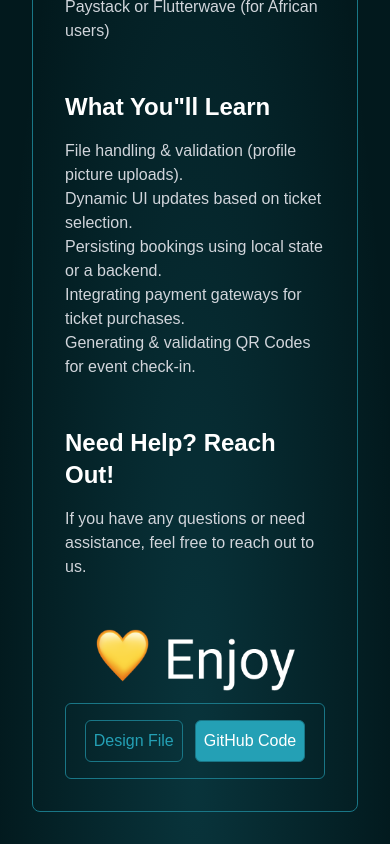
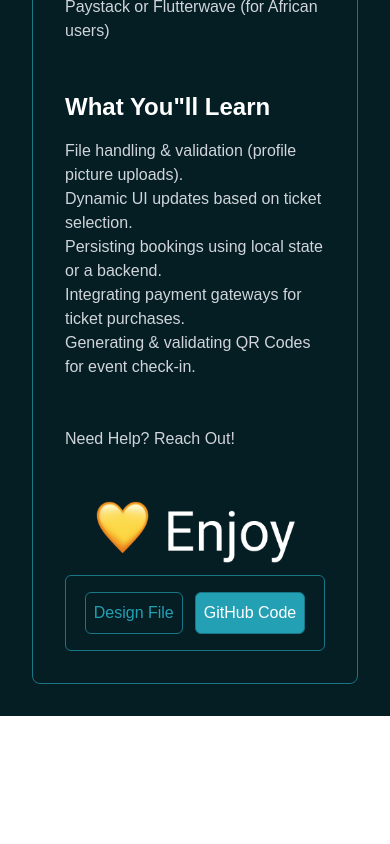
Before and after one commit to elizabeth-agada/hngx-stage2-ticketer, a Next.js app: page /about in a window 390 px wide. Shown: the part 2687-3531 px from the top of the page. After the commit the page ends 3403 px from the top, so only its background shows below. Built offline with nearby package versions, Linux system fonts and the light colour scheme.

Commit message:
added a menu for mobile

```diff
--- a/src/app/about/page.tsx
+++ b/src/app/about/page.tsx
@@ -6,10 +6,7 @@ import Image from 'next/image';
 
 const AboutPage = () => {
   return (
-    <div style={{
-      background:
-        "radial-gradient(52.52% 32.71% at 50% 97.66%, rgba(36, 160, 181, 0.20) 0%, rgba(36, 160, 181, 0.00) 100%), #02191D",
-    }} className="min-h-screen text-white p-8">
+    <div  className="min-h-screen text-white p-8 bg-[#041E23]">
       <Navbar />
 
       <div className="max-w-3xl mx-auto border border-[#197686] rounded-lg p-8">
@@ -121,9 +118,8 @@ const AboutPage = () => {
       </section>
 
       <section className="mb-12">
-        <h2 className="text-2xl font-bold mb-4">Need Help? Reach Out!</h2>
         <p className="text-gray-300">
-          If you have any questions or need assistance, feel free to reach out to us.
+        Need Help? Reach Out!
         </p>
       </section>
       <div className="flex justify-center text-center mb-3">
```
